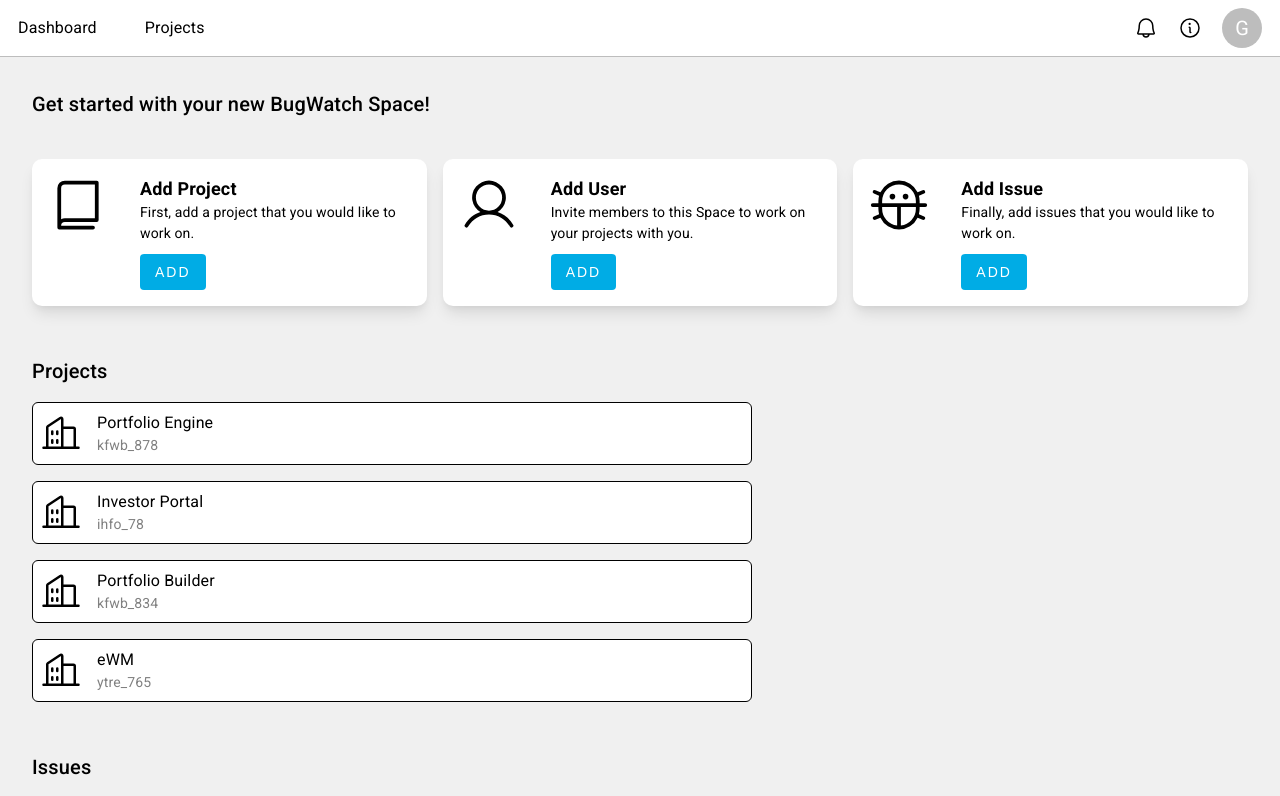
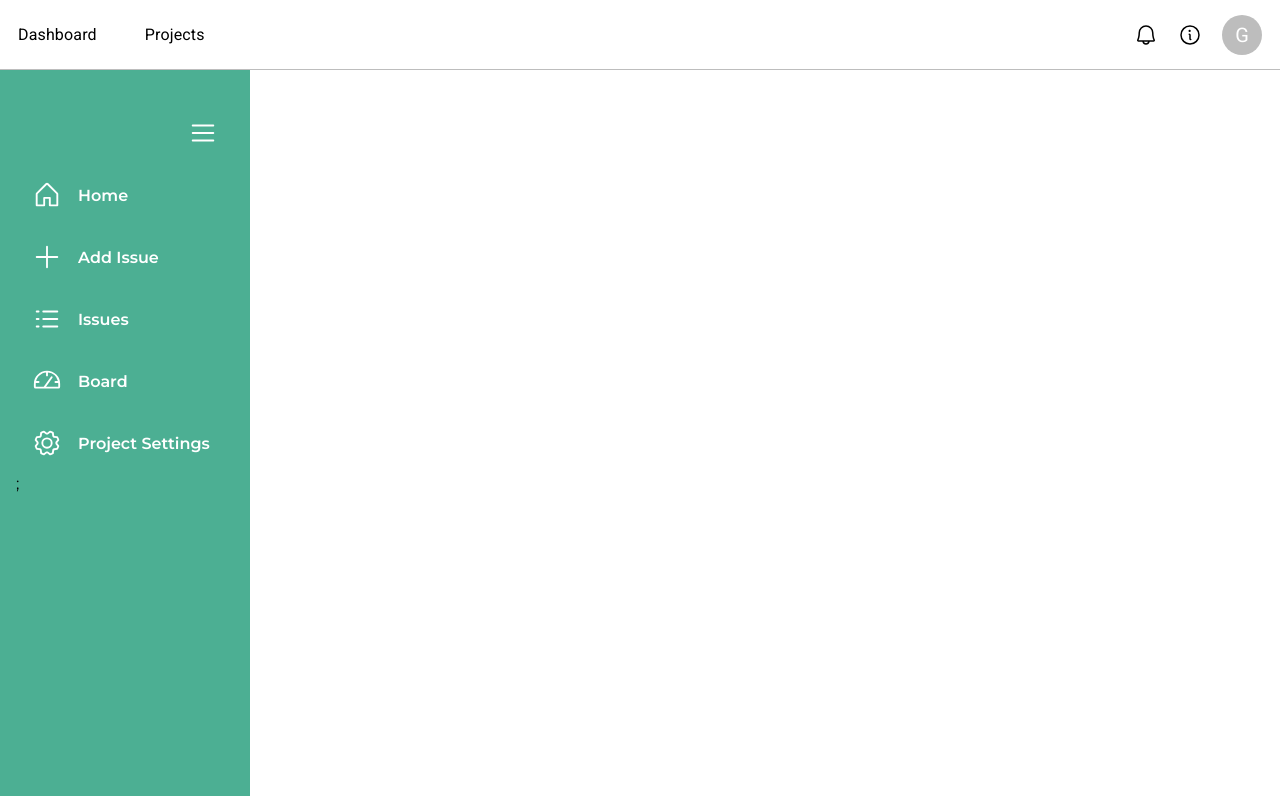
Before and after one commit to gurashish18/bugwatch, a React (Create React App) app: page /project in a window 1280 px wide. Shown: the top 796 px of the page. Built offline with nearby package versions, Linux system fonts and the light colour scheme.

Commit message:
sidebar added

```diff
--- a/package.json
+++ b/package.json
@@ -11,9 +11,13 @@
     "@testing-library/react": "^13.4.0",
     "@testing-library/user-event": "^13.5.0",
     "@tinymce/tinymce-react": "^4.3.2",
+    "localforage": "^1.10.0",
+    "match-sorter": "^6.3.1",
     "react": "^18.2.0",
     "react-dom": "^18.2.0",
+    "react-router-dom": "^6.21.1",
     "react-scripts": "5.0.1",
+    "sort-by": "^1.2.0",
     "web-vitals": "^2.1.4"
   },
   "scripts": {
--- /dev/null
+++ b/src/components/Sidebar.js
@@ -0,0 +1,60 @@
+/** @format */
+
+import React from "react";
+import { Stack } from "@mui/material";
+import { SidebarItems } from "../data/data";
+import { List } from "@phosphor-icons/react";
+
+const Sidebar = () => {
+	return (
+		<>
+			<Stack
+				sx={{
+					position: "fixed",
+					height: "calc(100vh - 70px)",
+					backgroundColor: "#4CAF93",
+					width: "250px",
+				}}
+				p={2}
+			>
+				<Stack
+					sx={{
+						display: "flex",
+						flexDirection: "row",
+						alignItems: "center",
+						justifyContent: "flex-end",
+						cursor: "pointer",
+					}}
+					gap={2}
+					p={2}
+					paddingTop={4}
+				>
+					<List size={30} color={"#ffffff"} />
+				</Stack>
+				{SidebarItems.map((item) => (
+					<Stack
+						key={item.id}
+						sx={{
+							display: "flex",
+							flexDirection: "row",
+							alignItems: "center",
+							cursor: "pointer",
+						}}
+						gap={2}
+						p={2}
+					>
+						{item.icon}
+						<span
+							style={{ fontSize: "16px", fontWeight: "600", color: "#ffffff" }}
+						>
+							{item.title}
+						</span>
+					</Stack>
+				))}
+				;
+			</Stack>
+		</>
+	);
+};
+
+export default Sidebar;
--- a/src/components/TopBar.js
+++ b/src/components/TopBar.js
@@ -11,6 +11,7 @@ const TopBar = () => {
 			alignItems={"center"}
 			justifyContent={"space-between"}
 			sx={{
+				height: "70px",
 				backgroundColor: "#ffffff",
 				borderBottom: "1px solid #BDBDBD",
 				padding: "0px 10px 0px 10px",
--- a/src/data/data.js
+++ b/src/data/data.js
@@ -1,4 +1,6 @@
 /** @format */
+
+import { Gauge, Gear, House, ListDashes, Plus } from "@phosphor-icons/react";
 
 export const Projects = [
 	{
@@ -113,3 +115,30 @@ export const Priorities = [
 		level: "Lowest",
 	},
 ];
+export const SidebarItems = [
+	{
+		id: 1,
+		title: "Home",
+		icon: <House size={30} color={"#ffffff"} />,
+	},
+	{
+		id: 2,
+		title: "Add Issue",
+		icon: <Plus size={30} color={"#ffffff"} />,
+	},
+	{
+		id: 3,
+		title: "Issues",
+		icon: <ListDashes size={30} color={"#ffffff"} />,
+	},
+	{
+		id: 4,
+		title: "Board",
+		icon: <Gauge size={30} color={"#ffffff"} />,
+	},
+	{
+		id: 5,
+		title: "Project Settings",
+		icon: <Gear size={30} color={"#ffffff"} />,
+	},
+];
--- a/src/index.js
+++ b/src/index.js
@@ -4,10 +4,24 @@ import React from "react";
 import ReactDOM from "react-dom/client";
 import "./index.css";
 import App from "./App";
+import { createBrowserRouter, RouterProvider } from "react-router-dom";
+import Dashboard from "./pages/Dashboard";
+import Project from "./pages/Project";
+
+const router = createBrowserRouter([
+	{
+		path: "/",
+		element: <Dashboard />,
+	},
+	{
+		path: "/project",
+		element: <Project />,
+	},
+]);
 
 const root = ReactDOM.createRoot(document.getElementById("root"));
 root.render(
 	<React.StrictMode>
-		<App />
+		<RouterProvider router={router} />
 	</React.StrictMode>
 );
--- /dev/null
+++ b/src/pages/Project.js
@@ -0,0 +1,19 @@
+/** @format */
+
+import React from "react";
+import Sidebar from "../components/Sidebar";
+import TopBar from "../components/TopBar";
+import { Stack } from "@mui/material";
+
+const Project = () => {
+	return (
+		<>
+			<TopBar />
+			<Stack>
+				<Sidebar />
+			</Stack>
+		</>
+	);
+};
+
+export default Project;
```
Also changed, not shown: 1 other file (tests, documents, lock files or other folders).
